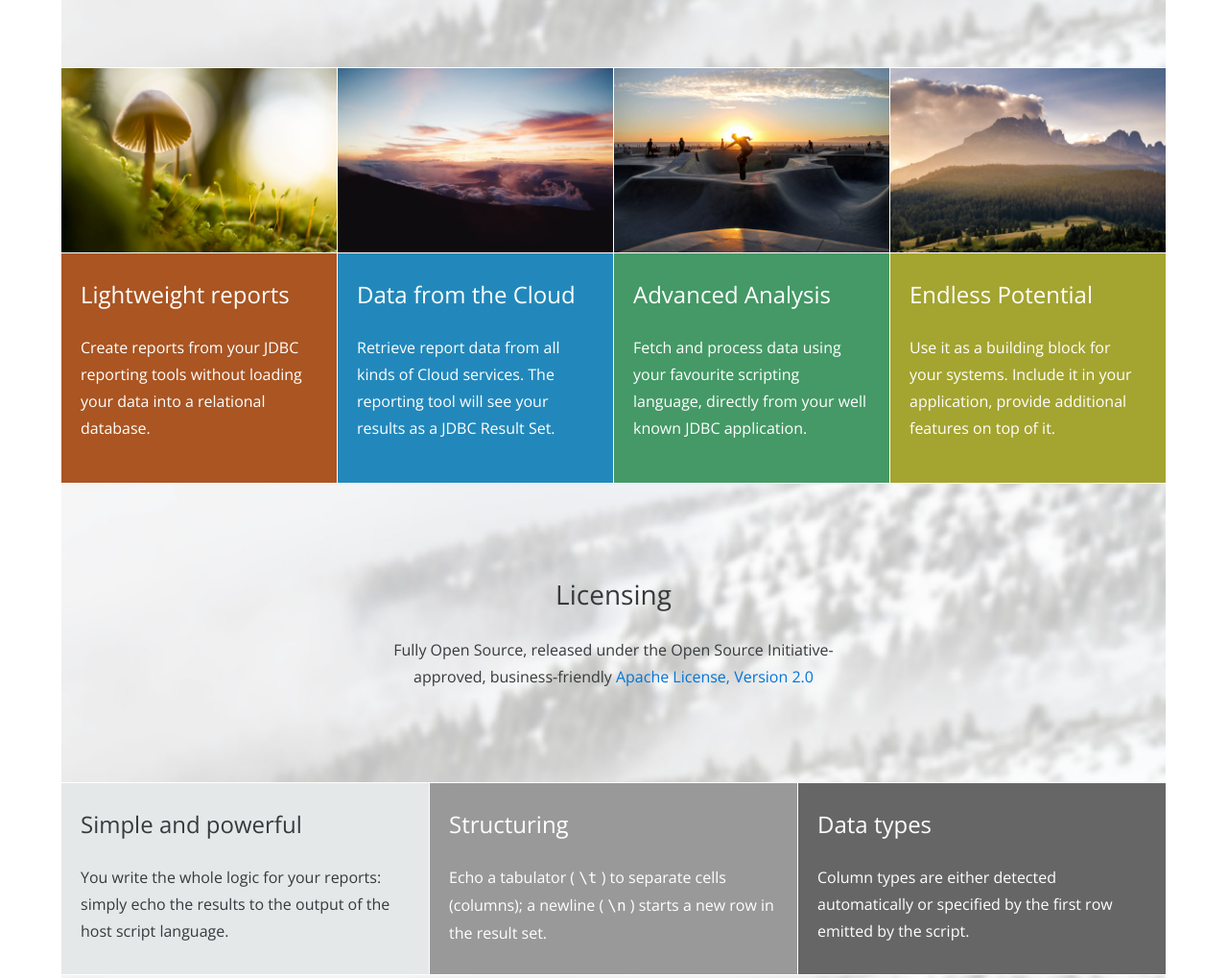
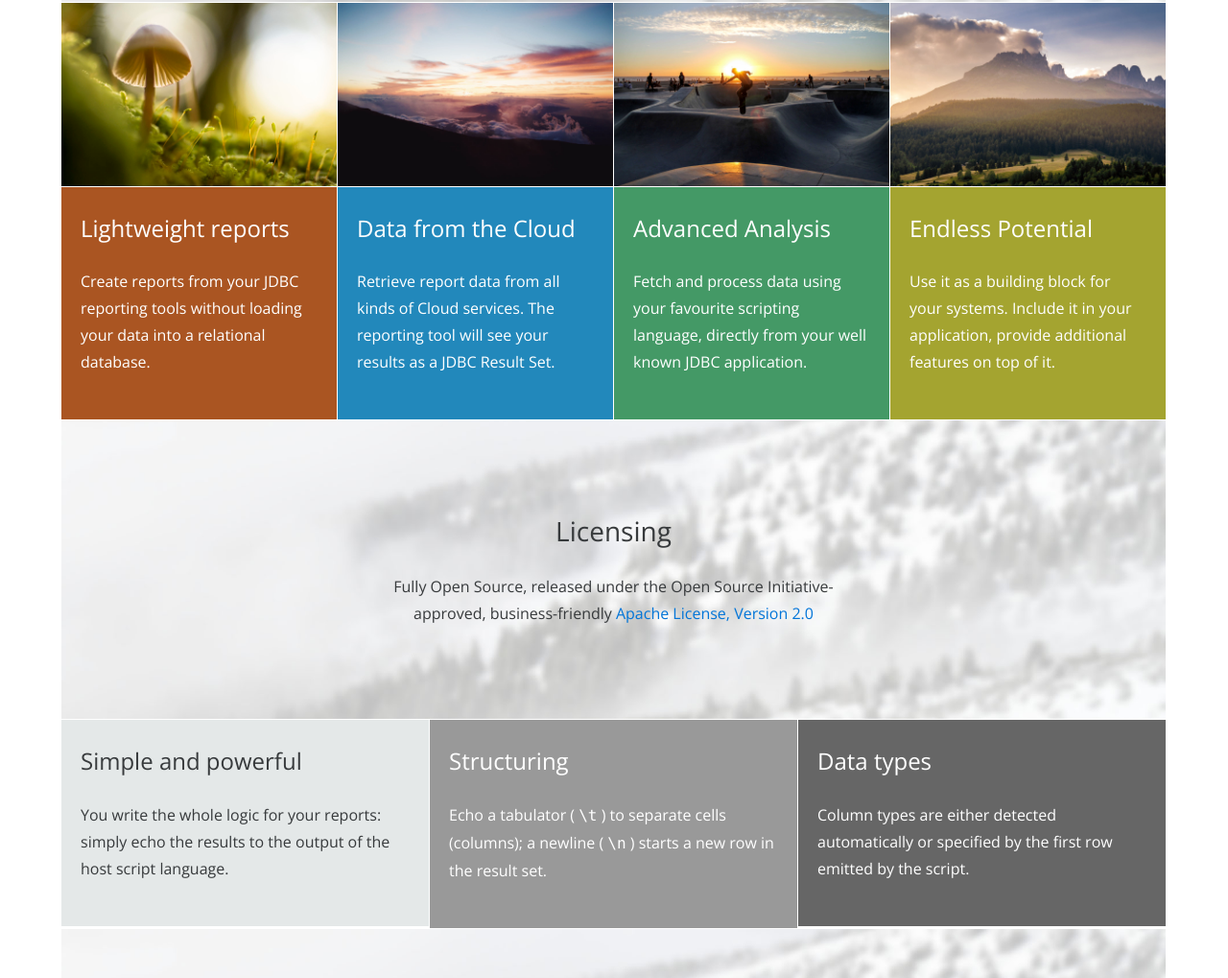
Before and after one commit to peter-gergely-horvath/dyna4jdbc, a plain HTML site: page index.html in a window 1280 px wide. Shown: the part 1401-2420 px from the top of the page at 96% size. Drawn offline with nearby package versions, Linux system fonts and the light colour scheme.

Commit message:
Eliminated inline style attributes

```diff
--- a/index.html
+++ b/index.html
@@ -99,24 +99,24 @@ http://www.templatemo.com/tm-479-sigma
         </div>
 
         <div class="row">
-        	<div class="sigma-content col-lg-3 col-md-6 sigma-bg-lightgray text-center" style="height: 25em;">
+        	<div class="sigma-content col-lg-3 col-md-6 sigma-bg-lightgray text-center">
             	<span class="sigma-icon fa fa-power-off"></span>
                 <h2>Start Immediately</h2>
             	<p>Add the driver and the dynamic language libraries to the classpath of your JDBC-reporting tool.</p>
             </div>
-            <div class="sigma-content col-lg-3 col-md-6 sigma-bg-gray text-center" style="height: 25em;">
+            <div class="sigma-content col-lg-3 col-md-6 sigma-bg-gray text-center">
             	<span class="sigma-icon fa fa-bolt"></span>
             	<h2>Implement</h2>
             	<p>Write your Scala, JavaScript, Groovy, Clojure, Python, R, JRuby, BeanShell etc.
                     script to gather and analyze data.</p>
             </div>
-            <div class="sigma-content col-lg-3 col-md-6 sigma-bg-darkgray text-center" style="height: 25em;">
+            <div class="sigma-content col-lg-3 col-md-6 sigma-bg-darkgray text-center">
             	<span class="sigma-icon fa fa-thumbs-up"></span>
             	<h2>Generate the result</h2>
             	<p>Simply output the results directly from your script.
                     The engine takes care of the conversion.</p>
             </div>
-            <div class="sigma-content col-lg-3 col-md-6 sigma-bg-black text-center" style="height: 25em;">
+            <div class="sigma-content col-lg-3 col-md-6 sigma-bg-black text-center">
             	<span class="sigma-icon fa fa-bar-chart"></span>
             	<h2>Build reports</h2>
             	<p>Use your well known and powerful JDBC-enabled reporting tools
@@ -155,28 +155,28 @@ http://www.templatemo.com/tm-479-sigma
 
         <div class="row single-page-nav">
 
-            <div class="sigma-content col-lg-3 col-md-6 sigma-bg-red" style="height: 15em;">
+            <div class="sigma-content col-lg-3 col-md-6 sigma-bg-red">
             	<h2>Lightweight reports</h2>
             	<p>
                     Create reports from your JDBC reporting tools
                     without loading your data into a relational database.
                 </p>
             </div>
-            <div class="sigma-content col-lg-3 col-md-6 sigma-bg-blue" style="height: 15em;">
+            <div class="sigma-content col-lg-3 col-md-6 sigma-bg-blue">
                 <h2>Data from the Cloud</h2>
             	<p>
                     Retrieve report data from all kinds of Cloud services.
                     The reporting tool will see your results as a JDBC Result Set.
                 </p>
             </div>
-            <div class="sigma-content col-lg-3 col-md-6 sigma-bg-green" style="height: 15em;">
+            <div class="sigma-content col-lg-3 col-md-6 sigma-bg-green">
             	<h2>Advanced Analysis</h2>
             	<p>
                     Fetch and process data using your favourite scripting language,
                     directly from your well known JDBC application.</p>
 
             </div>
-            <div class="sigma-content col-lg-3 col-md-6 sigma-bg-yellow" style="height: 15em;">
+            <div class="sigma-content col-lg-3 col-md-6 sigma-bg-yellow">
             	<h2>Endless Potential</h2>
             	<p>Use it as a building block for your systems.
                    Include it in your application, provide additional features on top of it.
@@ -206,12 +206,12 @@ http://www.templatemo.com/tm-479-sigma
 
         <div class="row single-page-nav">
 
-        	<div class="sigma-content col-lg-4 col-md-6 sigma-bg-lightgray" style="height: 12em;">
+        	<div class="sigma-content col-lg-4 col-md-6 sigma-bg-lightgray">
             	<h2>Simple and powerful</h2>
             	<p>You write the whole logic for your reports: simply
                     echo the results to the output of the host script language.</p>
             </div>
-            <div class="sigma-content col-lg-4 col-md-6 sigma-bg-gray" style="height: 12em;">
+            <div class="sigma-content col-lg-4 col-md-6 sigma-bg-gray">
             	<h2>Structuring</h2>
             	<p>
                     Echo a tabulator (
@@ -221,7 +221,7 @@ http://www.templatemo.com/tm-479-sigma
                     ) starts a new row in the result set.
                 </p>
             </div>
-            <div class="sigma-content col-lg-4 col-md-12 sigma-bg-darkgray" style="height: 12em;">
+            <div class="sigma-content col-lg-4 col-md-12 sigma-bg-darkgray">
             	<h2>Data types</h2>
             	<p>Column types are either detected automatically or specified by
                     the first row emitted by the script.</p>
```
